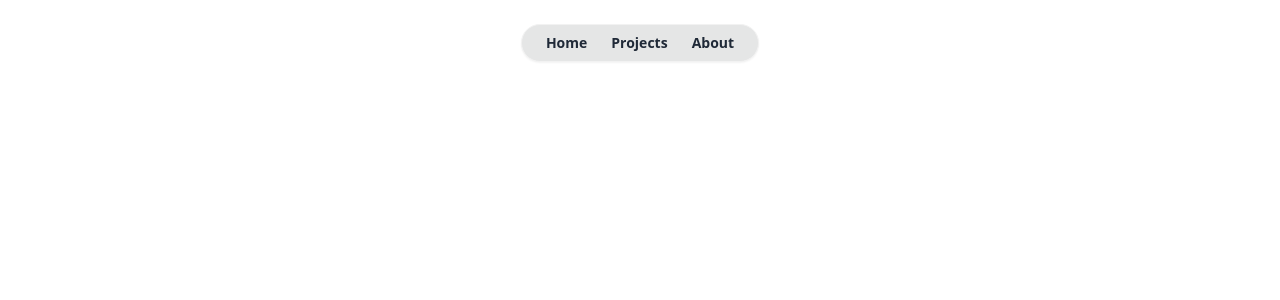
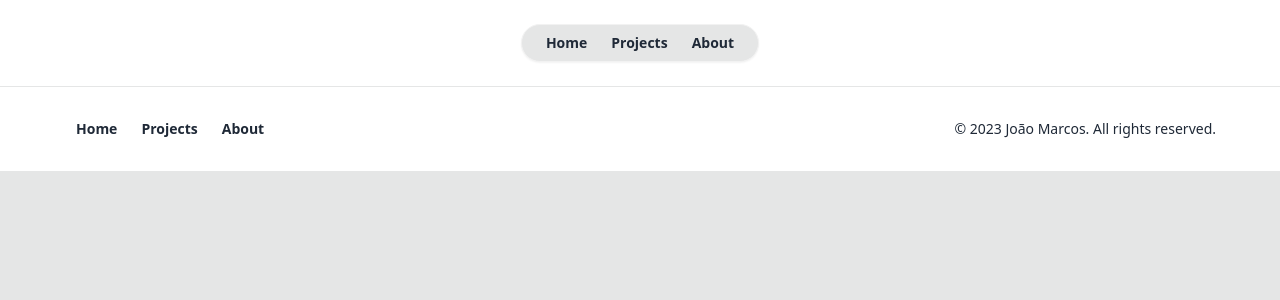
Before and after one commit to jmarc00s/personal-site, a Next.js app: page / in a window 1280 px wide. Shown: the top 300 px of the page. Built offline with nearby package versions, Linux system fonts and the light colour scheme.

Commit message:
feat: Add footer

```diff
--- a/src/app/layout.tsx
+++ b/src/app/layout.tsx
@@ -2,6 +2,7 @@ import { ReactNode } from 'react';
 import './globals.css';
 import Head from './head';
 import { Menu } from '@/components/Menu';
+import { Footer } from '@/components/Footer';
 
 type RootLayoutProps = {
   children: ReactNode;
@@ -9,14 +10,14 @@ type RootLayoutProps = {
 
 export default function RootLayout({ children }: RootLayoutProps) {
   return (
-    <html lang="en">
+    <html lang="en" className="bg-base-300">
       <Head />
-
-      <body className="bg-base-300 min-h-screen">
-        <main className="container max-w-7xl border-base-100 border-l border-r mx-auto bg-base-100 px-16 min-h-screen py-6">
+      <body className="min-h-screen container max-w-7xl mx-auto">
+        <main className="border-base-100 border-l border-r bg-base-100 px-16 py-6 min-h-full">
           <Menu />
           {children}
         </main>
+        <Footer />
       </body>
     </html>
   );
--- /dev/null
+++ b/src/components/Footer/index.tsx
@@ -0,0 +1,20 @@
+import { MENUS } from '@/constants';
+import Link from 'next/link';
+import React from 'react';
+import { MenuItem } from '../Menu/components/MenuItem';
+
+export const Footer = () => {
+  return (
+    <footer className="bg-base-100 border-t border-base-300 px-16 py-6 flex justify-between items-center">
+      <nav>
+        <ul className="flex">
+          {MENUS.map((menu, index) => (
+            <MenuItem key={index} {...menu} />
+          ))}
+        </ul>
+      </nav>
+
+      <p className="text-sm">© 2023 João Marcos. All rights reserved.</p>
+    </footer>
+  );
+};
--- a/src/components/Menu/index.tsx
+++ b/src/components/Menu/index.tsx
@@ -1,28 +1,13 @@
 import React from 'react';
-import { MenuItem } from './types';
-import { MenuItem as MenuItemComponent } from './components/MenuItem';
-
-const menus: MenuItem[] = [
-  {
-    title: 'Home',
-    href: '/',
-  },
-  {
-    title: 'Projects',
-    href: '/projects',
-  },
-  {
-    title: 'About',
-    href: '/about',
-  },
-];
+import { MenuItem } from './components/MenuItem';
+import { MENUS } from '@/constants';
 
 export const Menu = () => (
   <header className="flex justify-center">
     <nav className="rounded-full bg-base-300 border border-base-200 shadow-sm">
       <ul className="flex px-3">
-        {menus.map((menu, index) => (
-          <MenuItemComponent key={index} {...menu} />
+        {MENUS.map((menu, index) => (
+          <MenuItem key={index} {...menu} />
         ))}
       </ul>
     </nav>
--- /dev/null
+++ b/src/constants/index.ts
@@ -0,0 +1,16 @@
+import { MenuItem } from '@/types';
+
+export const MENUS: MenuItem[] = [
+  {
+    title: 'Home',
+    href: '/',
+  },
+  {
+    title: 'Projects',
+    href: '/projects',
+  },
+  {
+    title: 'About',
+    href: '/about',
+  },
+];
```
Also changed, not shown: src/types/index.ts (renamed from src/components/Menu/types/index.ts).
